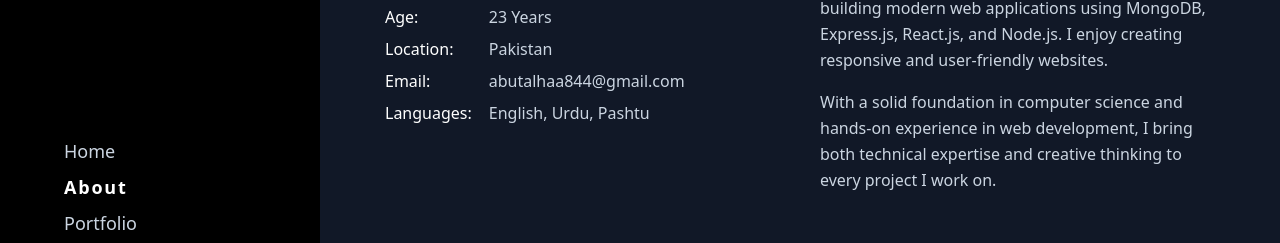
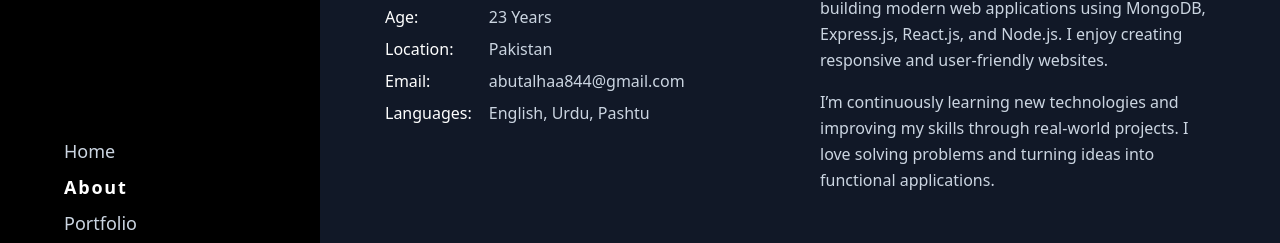
Before and after one commit to talha125-git/-Talha-Portfolio-, a React (Vite) app: page /about in a window 1280 px wide. Shown: the part 239-482 px from the top of the page. Built offline with nearby package versions, Linux system fonts and the light colour scheme.

Commit message:
Changes in about section 2

```diff
--- a/src/components/About.jsx
+++ b/src/components/About.jsx
@@ -97,9 +97,7 @@ const About = () => {
                         I’m a MERN Stack Developer passionate about building modern web applications using MongoDB, Express.js, React.js, and Node.js. I enjoy creating responsive and user-friendly websites.
                     </p>
                     <p className="text-slate-300 leading-relaxed mt-4">
-                        With a solid foundation in computer science and hands-on experience
-                        in web development, I bring both technical expertise and creative
-                        thinking to every project I work on.
+                        I’m continuously learning new technologies and improving my skills through real-world projects. I love solving problems and turning ideas into functional applications.
                     </p>
                 </div>
             </div>
```
